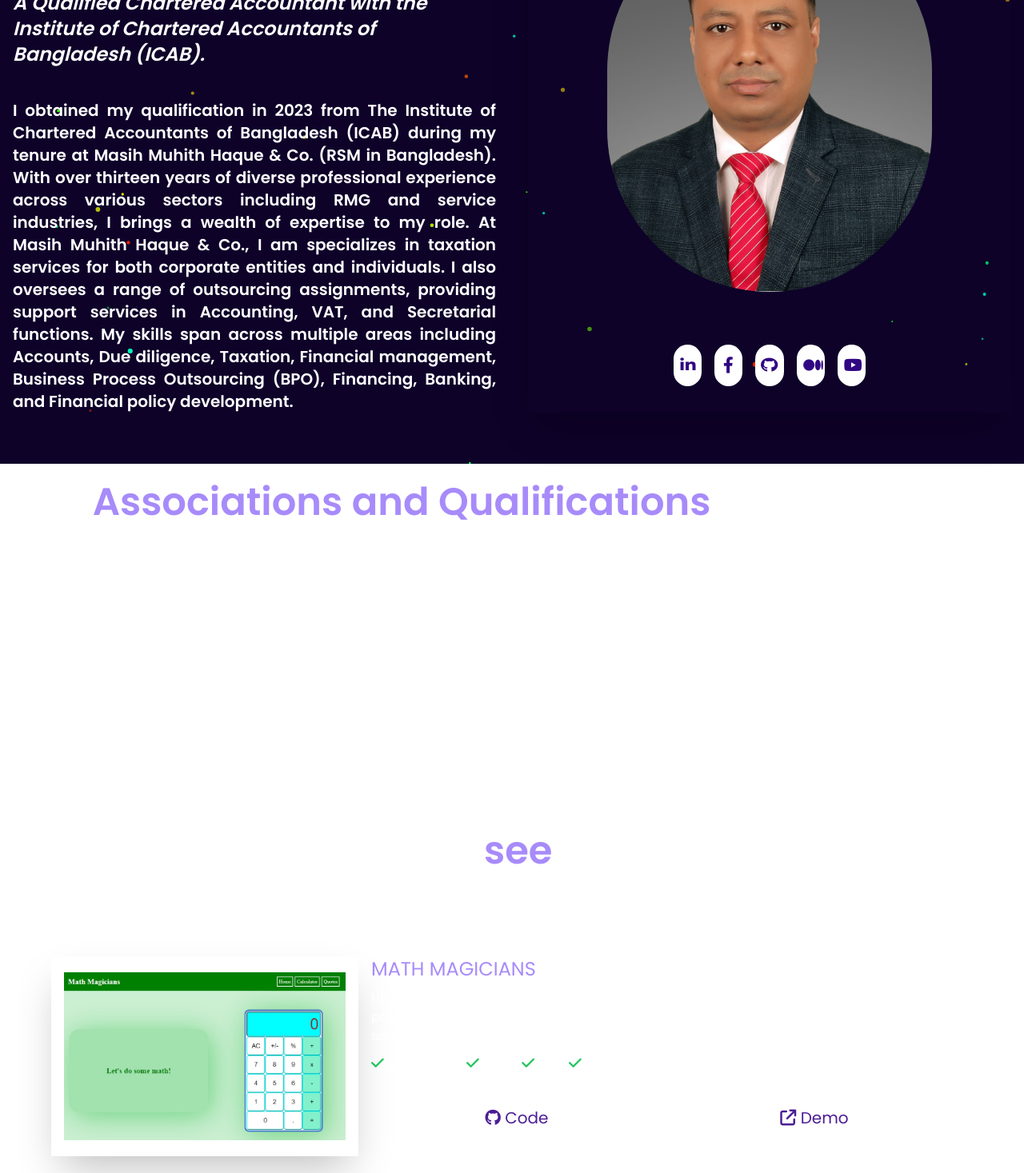
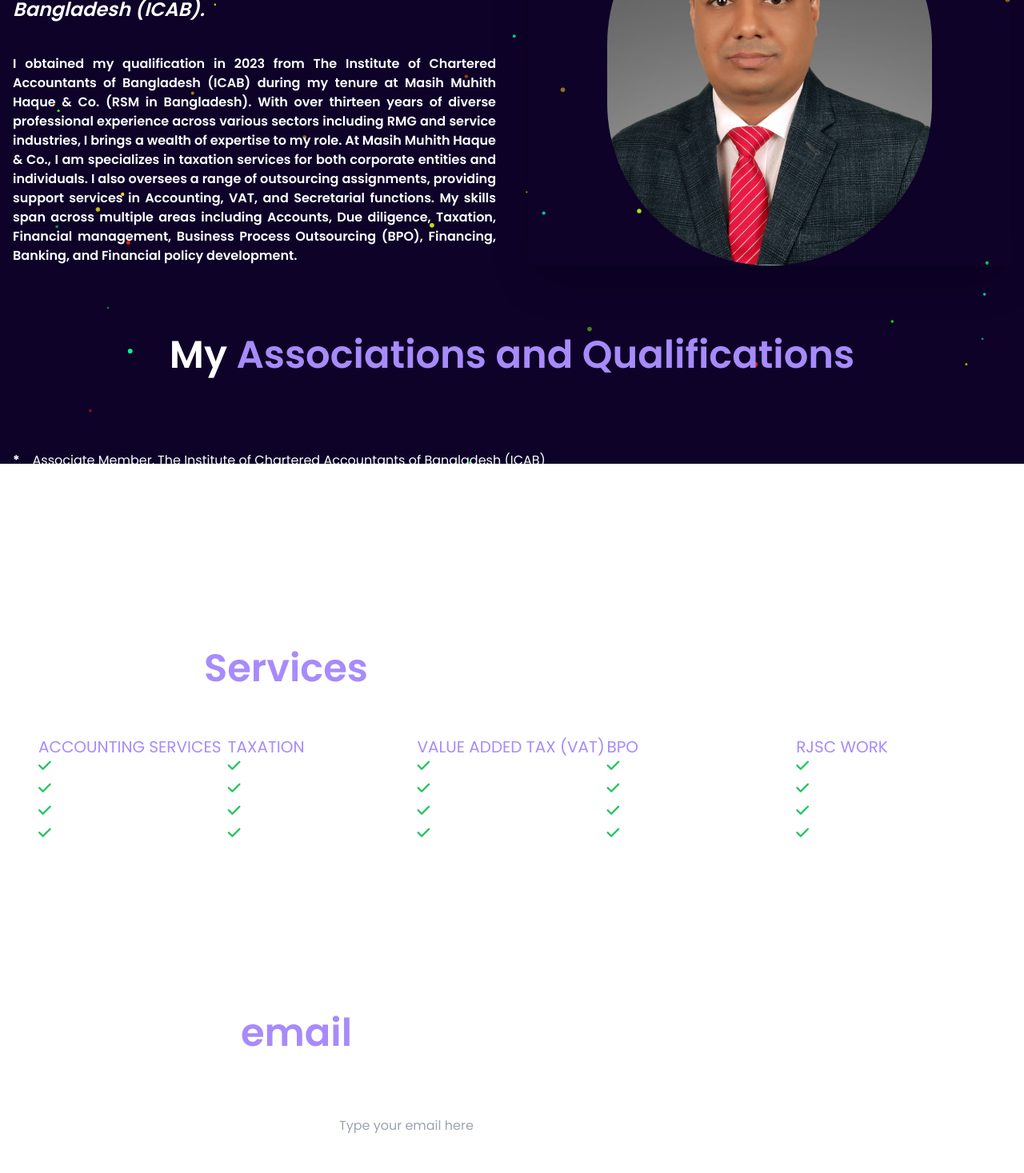
Before and after one commit to Nahid1911/rasel_bhai_profile, a React (Create React App) app: page / in a window 1280 px wide. Shown: the part 220-1687 px from the top of the page at 80% size. Built offline with nearby package versions, Linux system fonts and the light colour scheme.

Commit message:
Modify The skill Service Section

```diff
--- a/src/components/Header.js
+++ b/src/components/Header.js
@@ -60,7 +60,7 @@ const Header = () => {
           Skills
         </a>
         <a href='#projects' className='duration-200 hover:text-violet-400'>
-          Projects
+          Services
         </a>
         <a href='#contact' className='duration-200 hover:text-violet-400'>
           Contact
--- a/src/components/Intro.js
+++ b/src/components/Intro.js
@@ -6,16 +6,16 @@ const Intro = () => {
         className="grid grid-cols-1 lg:grid-cols-2 gap-10 py-10 sm:py-8"
       >
         <div className="flex flex-col lg:justify-center text-left lg-text-left gap-6 md:gap-8 lg:gap-10">
-          <h2 className="font-semibold text-4xl sm:text-5xl md:text-5xl">
+          <h2 className="font-semibold text-4xl sm:text-4xl md:text-4xl">
             Hi! I'm <span className="poppins text-violet-400">Rasel</span>{" "}
             Rahman, ACA <br />
           </h2>
-          <h2 className="font-semibold italic text-xl sm:text-2xl md:text-2xl md:mt-0">
+          <h2 className="font-semibold italic sm:text-2xl md:text-2xl md:mt-0">
             A Qualified Chartered Accountant with the Institute of Chartered
             Accountants of Bangladesh (ICAB).{" "}
           </h2>
 
-          <p className="text-justify font-newsreader text-l font-semibold sm:text-lg md:text-xl">
+          <p className="text-justify font-newsreader font-semibold">
             {/* Unique blend of <span className="text-violet-400">tech skills</span>{" "}
             and <span className="text-violet-400">business acumen</span>,
             transforming client needs into effective software solutions aligned
@@ -61,7 +61,7 @@ const Intro = () => {
             data-aos-duration="500"
           />
           <div className="flex flex-row grid-cols-5 gap-4">
-            <a
+            {/* <a
               href="https://www.linkedin.com/in/nahidraihan/"
               target="_blank"
               className="blueShadow mx-auto w-full lg:mr-auto text-base sm:text-lg md:text-xl
@@ -73,8 +73,8 @@ const Intro = () => {
                 class="fa-brands fa-linkedin-in fa-bounce"
                 style={{ color: "#300782" }}
               ></i>
-            </a>
-            <a
+            </a> */}
+            {/* <a
               href="https://www.facebook.com/nahid.sardar"
               target="_blank"
               className="blueShadow mx-auto w-full lg:mr-auto text-base sm:text-lg md:text-xl
@@ -86,8 +86,8 @@ const Intro = () => {
                 class="fa-brands fa-facebook-f fa-beat"
                 style={{ color: "#300782" }}
               ></i>
-            </a>
-            <a
+            </a> */}
+            {/* <a
               href="https://github.com/Nahid1911"
               target="_blank"
               className="blueShadow mx-auto w-full lg:mr-auto text-base sm:text-lg md:text-xl
@@ -99,8 +99,8 @@ const Intro = () => {
                 class="fa-brands fa-github fa-bounce"
                 style={{ color: "#300782" }}
               ></i>
-            </a>
-            <a
+            </a> */}
+            {/* <a
               href="https://medium.com/@nahid.raihan"
               target="_blank"
               className="blueShadow mx-auto w-full lg:mr-auto text-base sm:text-lg md:text-xl
@@ -112,8 +112,8 @@ const Intro = () => {
                 class="fa-brands fa-medium fa-flip"
                 style={{ color: "#300782" }}
               ></i>
-            </a>
-            <a
+            </a> */}
+            {/* <a
               href="https://www.youtube.com/@nahidraihan"
               target="_blank"
               className="blueShadow mx-auto w-full lg:mr-auto text-base sm:text-lg md:text-xl
@@ -125,7 +125,7 @@ const Intro = () => {
                 class="fa-brands fa-youtube fa-beat"
                 style={{ color: "#300782" }}
               ></i>
-            </a>
+            </a> */}
           </div>
         </div>
       </section>
--- a/src/components/Projects.js
+++ b/src/components/Projects.js
@@ -2,77 +2,50 @@ const Projects = () => {
   let projects = [
     {
       projectId: 1,
-      projectName: "Math Magicians",
-      projectImg: "./MathMagicians.jpg",
-      projectSummary:
-        "Home page offers a gateway to a world of knowledge and creativity. On our Calculator page, you'll find user-friendly tools to simplify computations. The Famous Quotes page is a source of daily inspiration, featuring timeless wisdom from renowned thinkers.",
-      projectLiveDemo: "https://nrsmathsandquotes.onrender.com/",
-      projectLiveGigHub: "https://github.com/Nahid1911/math-magicians",
-      techStack: ["JavaScript", "HTML", "CSS", "API"],
+      projectName: "Accounting Services",
+      techStack: ["Bookkeeping", "Bank Reconciliation", "Financial Reporting", "Management Reporting"],
     },
     {
       projectId: 2,
-      projectName: "Space Travellers' Hub",
-      projectImg: "./SpaceTravelers.jpg",
-      projectSummary:
-        "In this Project, the real live data from the SpaceX API. task is to build a web application for a company that provides commercial and scientific space travel services. The application will allow users to book rockets and join selected space missions.",
-      projectLiveDemo: "https://space-travelers-groupproject.onrender.com/",
-      projectLiveGigHub:
-        "https://github.com/Nahid1911/space-travelers-proj-react",
-      techStack: ["JavaScript", "React", "Redux", "API"],
+      projectName: "Taxation",
+      techStack: ["Corporate Tax Filing", "Individual Tax Filing", "Tax Assessment", "Tax Planning"],
     },
     {
       projectId: 3,
-      projectName: "Book Store",
-      projectImg: "./BookStore.jpg",
-      projectSummary:
-        "In this Project, where the user have the power to manage thire personal library effortlessly. With our intuitive tools, User can easily add and remove books, track reading progress, and even edit book details, including names and authors.",
-      projectLiveDemo: "https://nrsbookstore.onrender.com/",
-      projectLiveGigHub: "https://github.com/Nahid1911/bookstore_using_react",
-      techStack: ["JavaScript", "React", "Redux", "API"],
+      projectName: "Value Added Tax (VAT)",
+      techStack: ["Monthly Return Filing", "Maintain VAT Books", "Handle VAT Cases", "BIN Registration"],
+    },
+    {
+      projectId: 4,
+      projectName: "BPO",
+      techStack: ["Invoicing", "Payment Processing", "Recording Transactions", "Regulatory Complience"],
+    },
+    {
+      projectId: 5,
+      projectName: "RJSC Work",
+      techStack: ["Company Registration", "Annual Return Filing", "Share Transfer", "Secreterial Works"],
     },
   ];
   return (
     <section id="projects" className="py-20 lg:py-30 flex flex-col gap-24">
       <div className="flex flex-col gap-3 text-center">
-        <h6 className="text-lg sm:text-xl md:text-2xl">
-          A few of my creative endeavors.
-        </h6>
         <h3 className="font-semibold text-3xl sm:text-4xl md:text-5xl">
-          Curious to <span className="poppins text-violet-400">see</span> my
-          work?
+          My  <span className="poppins text-violet-400">Services</span> includes but not limited to
         </h3>
-        <div className="flex flex-col flex-1 px-8 py-16 mx-8">
+        <div className="grid grid-cols-1 pt-4 px-8 mx-4 sm:grid-cols-5">
           {projects.map((project) => (
             <div
-              className="flex flex-row grid grid-cols-1 lg:grid-cols-3 py-4 sm:py-8"
+              className="flex-row grid grid-cols-1 lg:grid-cols-3 py-4 sm:py-8"
               key={project.projectId}
             >
               <div
-                className="relative shadow-2xl grid place-items-center sm:px-4"
-                data-aos="flip-left"
-                data-aos-easing="ease-out-cubic"
-                data-aos-duration="2000"
+                className="flex flex-col w-full col-span-3"
               >
-                <img
-                  src={project.projectImg}
-                  alt="Project Cover"
-                  className="object-cover z-[2] max-h-[35vh] my-5"
-                />
-              </div>
-              <div
-                className="flex flex-col w-full col-span-2 px-4"
-                data-aos="flip-left"
-                data-aos-easing="ease-out-cubic"
-                data-aos-duration="2000"
-              >
-                <div className="flex size-small text-transform: uppercase text-2xl text-violet-400">
+                <div className="flex size-small text-transform: uppercase text-xl text-violet-400">
                   <h3>{project.projectName}</h3>
                 </div>
-                <div className="flex py-2 text-justify">
-                  <p>{project.projectSummary}</p>
-                </div>
-                <div className="flex py-1 gap-2">
+
+                <div className="flex flex-col w-full">
                   {project.techStack.map((tech) => (
                     <span
                       className="flex text-sm sm:text-base md:text-lg"
@@ -82,27 +55,6 @@ const Projects = () => {
                       <span>{tech}</span>
                     </span>
                   ))}
-                </div>
-                <div className="flex py-5 text-left justify-around gap-2">
-                  <a
-                    href={project.projectLiveGigHub}
-                    target="_blank"
-                    rel="noreferrer"
-                    className="blueShadow mx-auto w-[10rem] lg:mr-auto text-base text-center sm:text-lg md:text-xl
-      poppins relative overflow-hidden px-2 py-3 group rounded-full bg-white text-violet-900"
-                  >
-                    <i className="fa-brands fa-github" /> Code
-                  </a>
-                  <a
-                    href={project.projectLiveDemo}
-                    target="_blank"
-                    rel="noreferrer"
-                    className="blueShadow bold mx-auto w-[10rem] lg:mr-auto text-base text-center sm:text-lg md:text-xl
-      poppins relative overflow-hidden px-2 py-3 group rounded-full bg-white text-violet-900"
-                  >
-                    <i className="fa-solid fa-arrow-up-right-from-square" />{" "}
-                    Demo
-                  </a>
                 </div>
               </div>
             </div>
--- a/src/components/Skills.js
+++ b/src/components/Skills.js
@@ -1,7 +1,7 @@
 const Skills = () => (
   <section id="Skills" className="pt-10 pb-0 lg:pt-22 flex flex-col gap-24">
     <div className="flex flex-col flex-1 px-8">
-      <h6 className="text-left font-semibold text-xl sm:text-4xl md:text-5xl">
+      <h6 className="text-center font-semibold text-xl sm:text-4xl md:text-5xl">
         My{" "}
         <span className="poppins text-violet-400">
           Associations and Qualifications{" "}
```
